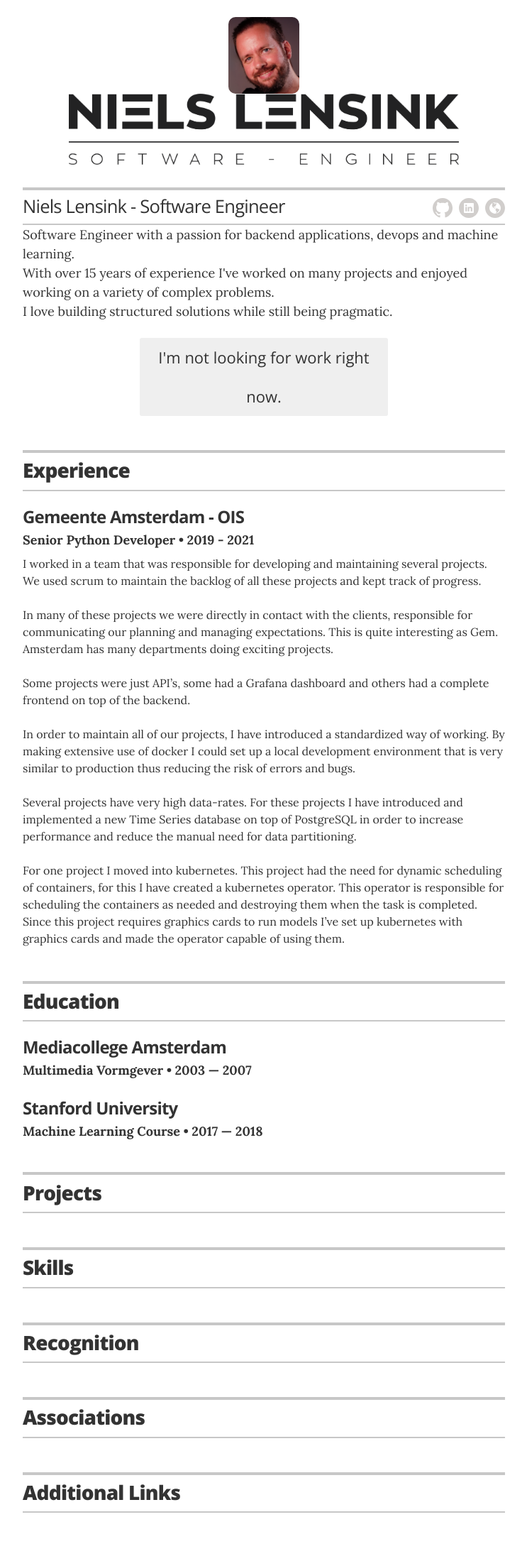
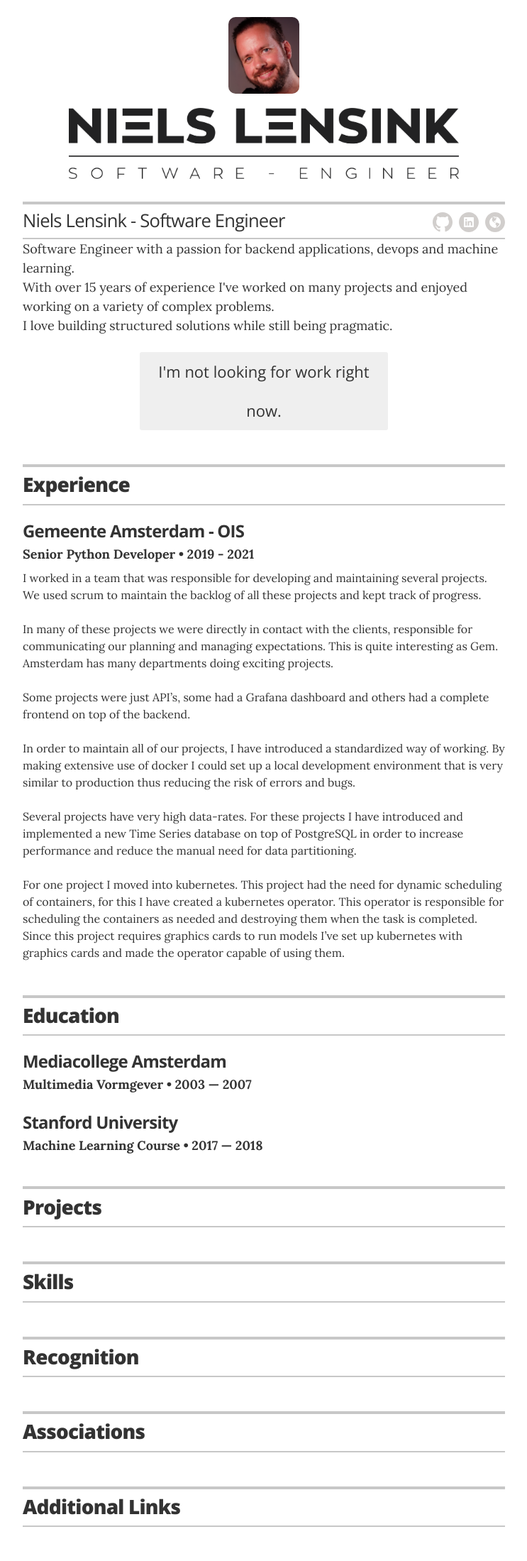
Before and after one commit to nielslensink/resume, a Jekyll site: the page built from index.html, in a window 1280 px wide. Shown: the whole page at 71% size, without its empty margins (268-1011 px from the left). Built offline with Jekyll 4.4.1, drawn with Linux system fonts in a browser that asks for light colours.

Commit message:
Update _resume.scss

```diff
--- a/_sass/_resume.scss
+++ b/_sass/_resume.scss
@@ -32,7 +32,7 @@
   .logo {
     width: 550px;
     max-width: 100%;
-    margin: 0 auto;
+    margin: 20px auto 0;
     overflow: hidden;
     display: block;
   }
```
